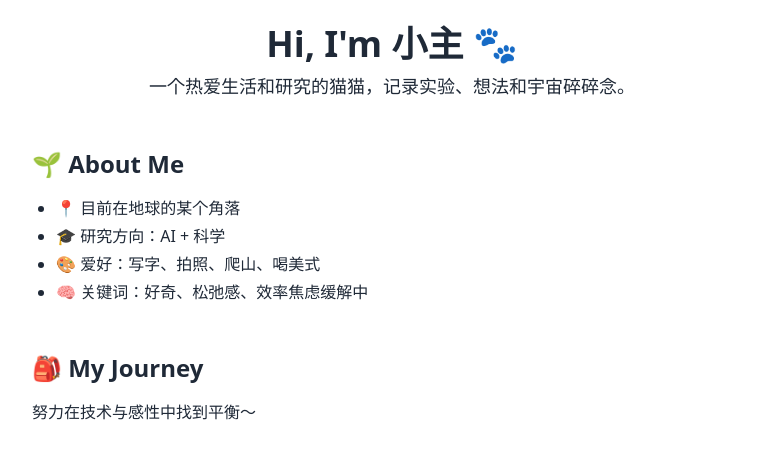
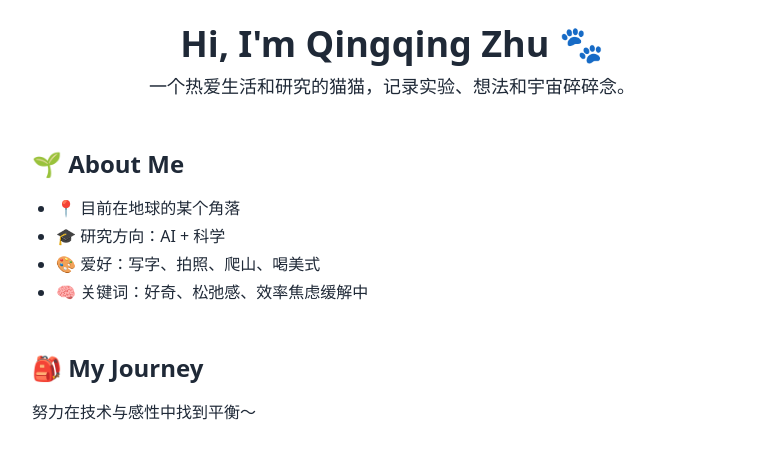
Before and after one commit to CelestialShine/qingqingzhu.github.io, a plain HTML site: page index.html in a window 1280 px wide. Shown: the top 469 px of the page, without its empty margins (248-1031 px from the left). Drawn offline with nearby package versions, Linux system fonts and the light colour scheme.

Commit message:
Update index.html

```diff
--- a/index.html
+++ b/index.html
@@ -12,7 +12,7 @@
 <body class="bg-white text-gray-800 dark:bg-gray-900 dark:text-gray-100 transition-colors duration-300">
   <div class="max-w-3xl mx-auto p-6">
     <header class="text-center mb-12">
-      <h1 class="text-4xl font-bold mb-2">Hi, I'm 小主 🐾</h1>
+      <h1 class="text-4xl font-bold mb-2">Hi, I'm Qingqing Zhu 🐾</h1>
       <p class="text-lg">一个热爱生活和研究的猫猫，记录实验、想法和宇宙碎碎念。</p>
     </header>
 
```
